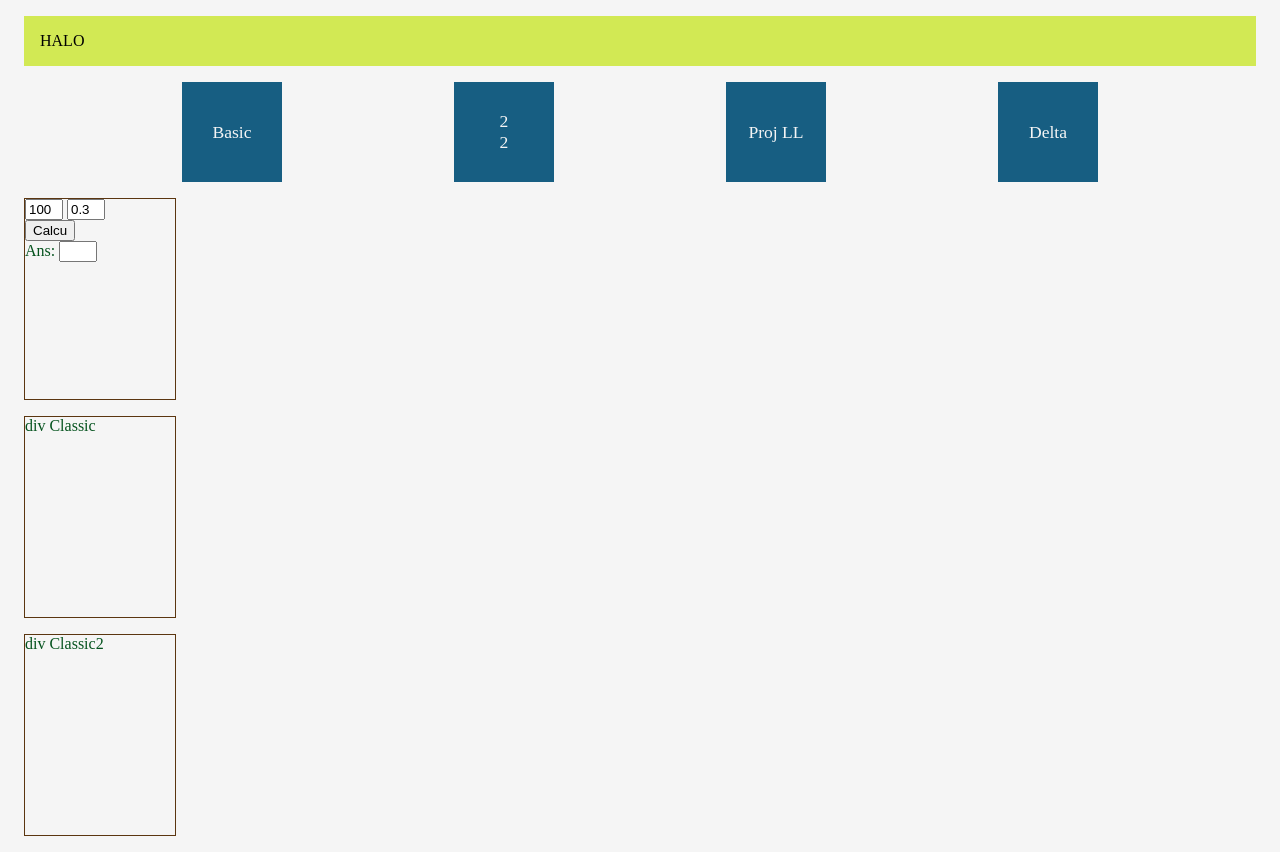
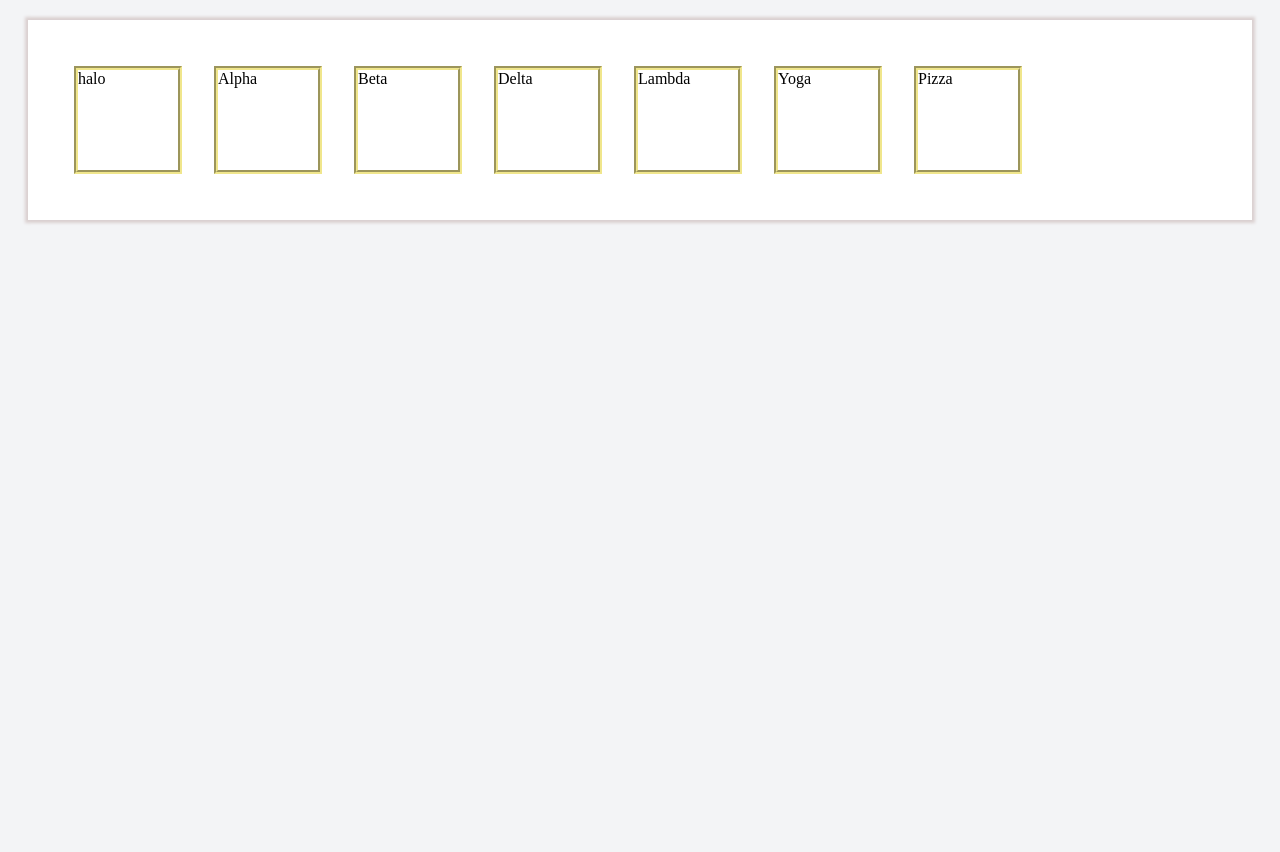
Before and after one commit to kamitom/one-pg, a website: page index.html in a window 1280 px wide. After the commit the page ends 800 px from the top, so only its background shows below. Drawn offline with Linux system fonts and the light colour scheme; a web font is replaced by a local one.

Commit message:
chore: some docs

```diff
--- /dev/null
+++ b/css/halo.css
@@ -0,0 +1,58 @@
+:root {
+  --text-color2: rgb(5, 83, 30);
+  --text-color1: whitesmoke;
+  --box-bg-color: hsl(200, 70%, 30%);
+  --background-color: whitesmoke;
+  --bg-colur: rgb(210, 233, 84);
+  --grid-bg-color: hsl(45, 51%, 73%);
+  --alink-color: red;
+}
+
+body {
+  background: var(--background-color);
+  font-family: "Trirong", serif;
+}
+
+a {
+  color: currentColor;
+  text-decoration: none;
+}
+
+.container {
+  margin: 2px;
+  display: flex;
+  justify-content: space-evenly;
+  align-items: center;
+}
+
+.top {
+  background-color: var(--bg-colur);
+  margin: 1rem;
+  padding: 1rem;
+}
+
+.center-good {
+  display: flex;
+  justify-content: center;
+  align-items: center;
+  font-size: 1.1rem;
+  background-color: var(--box-bg-color);
+  width: 100px;
+  height: 100px;
+  color: var(--text-color1);
+}
+
+.calc {
+  width: 30px;
+}
+
+.classic-box {
+  /* display: inline-block; */
+  margin: 1rem;
+  width: 150px;
+  height: 200px;
+  border-style: solid;
+  border-color: hsl(30, 70%, 21%);
+  border-width: 0.1rem;
+  color: var(--text-color2);
+}
--- a/css/style.css
+++ b/css/style.css
@@ -1,16 +1,15 @@
-:root {
-  --text-color2: rgb(5, 83, 30);
-  --text-color1: whitesmoke;
-  --box-bg-color: hsl(200, 70%, 30%);
-  --background-color: whitesmoke;
-  --bg-colur: rgb(210, 233, 84);
-  --grid-bg-color: hsl(45, 51%, 73%);
-  --alink-color: red;
+body {
+  background-color: #f3f4f6;
+  font-family: "Trirong", serif;
 }
 
-body {
-  background: var(--background-color);
-  font-family: "Trirong", serif;
+#container {
+  padding: 30px;
+  background-color: white;
+  margin: 20px;
+  box-shadow: 0 0 3px 3px #dad0d0;
+  display: flex;
+  flex-wrap: wrap;
 }
 
 a {
@@ -18,41 +17,11 @@ a {
   text-decoration: none;
 }
 
-.container {
-  margin: 2px;
-  display: flex;
-  justify-content: space-evenly;
-  align-items: center;
-}
-
-.top {
-  background-color: var(--bg-colur);
-  margin: 1rem;
-  padding: 1rem;
-}
-
-.center-good {
-  display: flex;
-  justify-content: center;
-  align-items: center;
-  font-size: 1.1rem;
-  background-color: var(--box-bg-color);
+.box {
   width: 100px;
   height: 100px;
-  color: var(--text-color1);
+  border-color: khaki;
+  border-width: 0.3em;
+  border-style: groove;
+  margin: 1rem;
 }
-
-.calc {
-  width: 30px;
-}
-
-.classic-box {
-  /* display: inline-block; */
-  margin: 1rem;
-  width: 150px;
-  height: 200px;
-  border-style: solid;
-  border-color: hsl(30, 70%, 21%);
-  border-width: 0.1rem;
-  color: var(--text-color2);
-}
--- a/index.html
+++ b/index.html
@@ -11,44 +11,20 @@
     />
 
     <link rel="shortcut icon" href="favicon.ico" type="image/x-icon" />
-    <link rel="stylesheet" href="./css/style.css" />
-    <script defer src="./js/halo.js"></script>
+    <link rel="stylesheet" href="css/style.css" />
     <title>ONE-PG</title>
   </head>
   <body>
-    <div class="top"><a href="hello.html">HALO</a></div>
-    <div class="container">
-      <div class="center-good">
-        <p>
-          <a href="basic.html">Basic</a>
-        </p>
+    <div id="container">
+      <div class="box">
+        <a href="halo.html">halo</a>
       </div>
-      <div class="center-good">
-        <p>
-          2<br />
-          2
-        </p>
-      </div>
-
-      <div class="center-good">
-        <a href="xtheme.html">Proj LL</a>
-      </div>
-      <div class="center-good">
-        <a href="delta.html">Delta</a>
-      </div>
-    </div>
-    <div>
-      <div class="classic-box">
-        <input class="calc" type="text" name="" id="price" value="100" />
-        <input class="calc" type="text" name="" id="taxes" value="0.3" />
-        <br />
-        <button id="btnTotal">Calcu</button>
-        <br />
-        Ans:
-        <input class="calc" type="text" name="" id="xtotal" readonly="true" />
-      </div>
-      <div class="classic-box">div Classic</div>
-      <div class="classic-box">div Classic2</div>
+      <div class="box">Alpha</div>
+      <div class="box">Beta</div>
+      <div class="box">Delta</div>
+      <div class="box">Lambda</div>
+      <div class="box">Yoga</div>
+      <div class="box">Pizza</div>
     </div>
   </body>
 </html>
--- /dev/null
+++ b/js/app1.cjs
@@ -0,0 +1,6 @@
+
+const app1 = require('./log1')
+
+console.log(app1)
+
+console.log(module)
--- a/js/test.js
+++ b/js/test.cjs
@@ -23,3 +23,6 @@ for (let i = 2; i <= 9999; i += 2) {
 }
 // console.log(`迴圈 result: \n\n ${arr}`)
 console.log(arr)
+
+const test1 = '10'
+const test2 = 'test2'
```
Also changed, not shown: basic.html (+0 -2 lines), halo.html (added, +51 -0 lines), js/log1.cjs (added, +11 -0 lines), js/weather-api.js (renamed from js/weather-api.cjs, +10 -0 lines).
